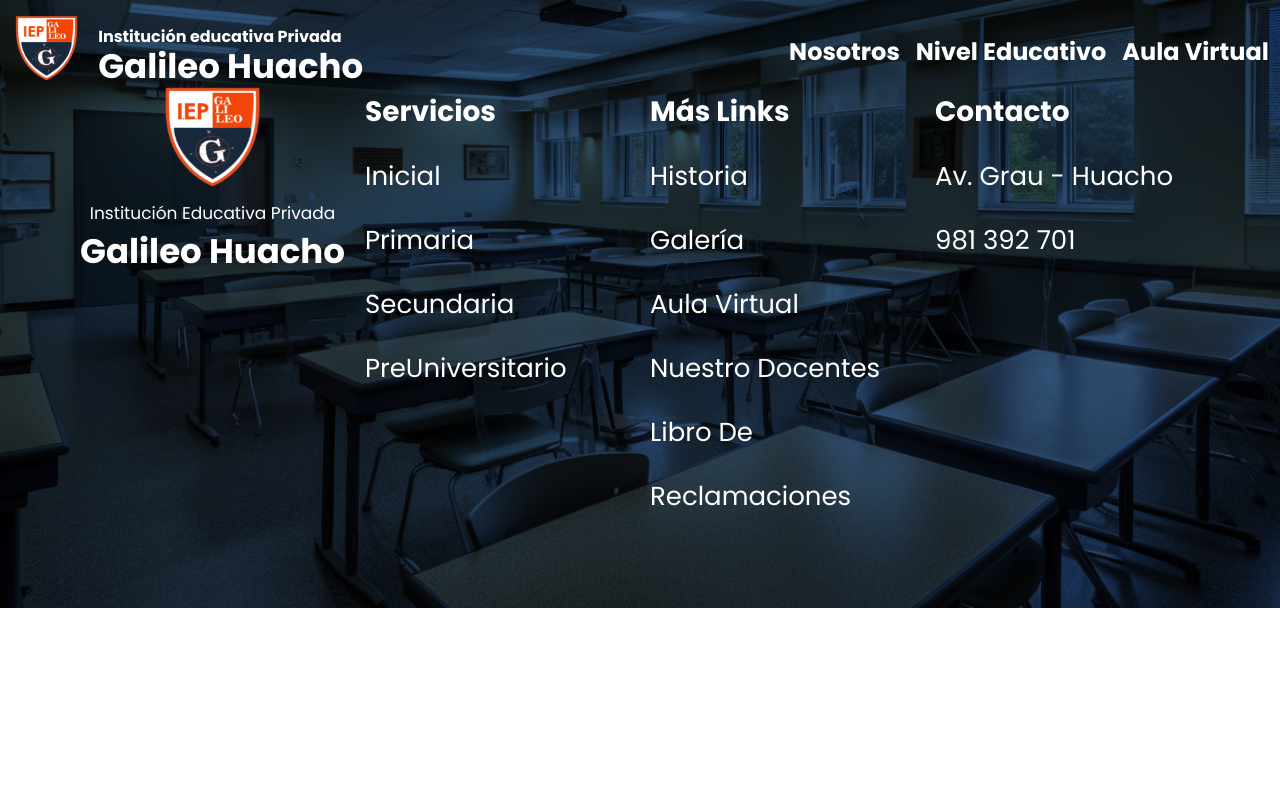
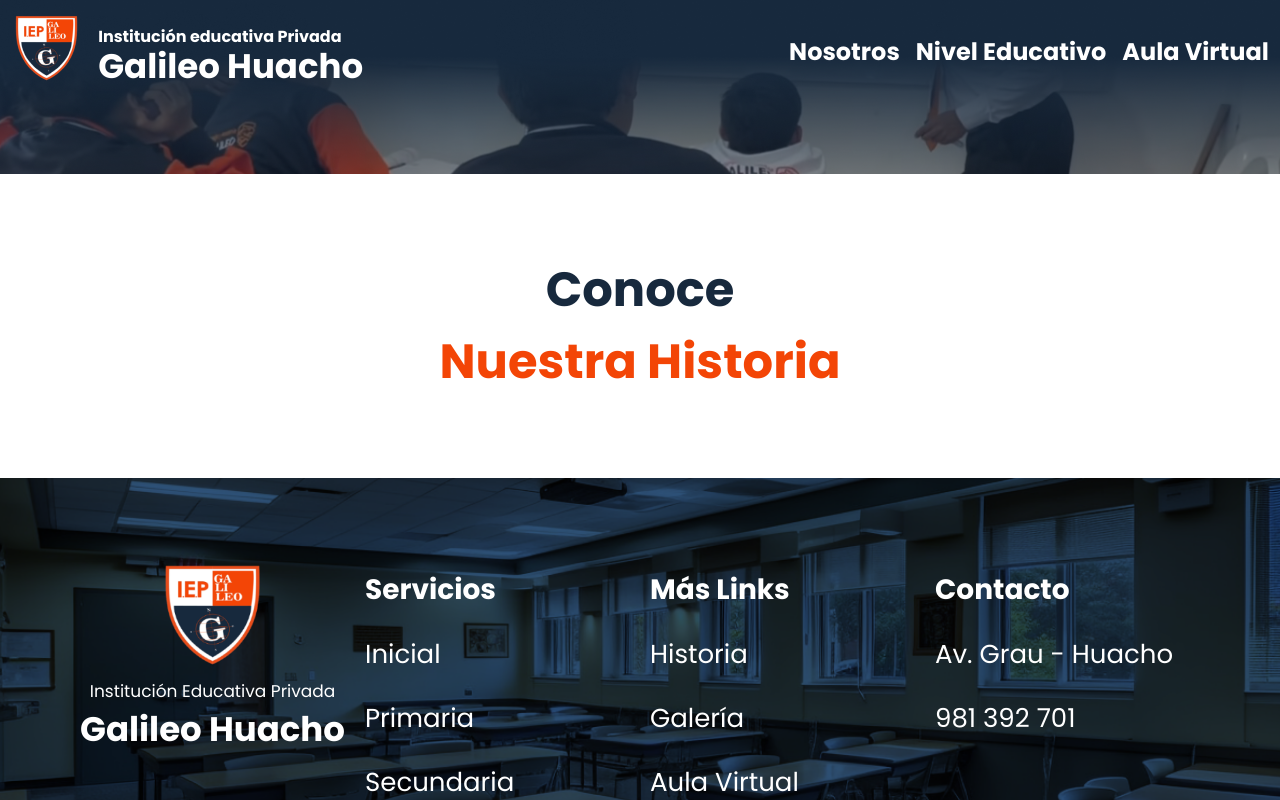
Before and after one commit to Zxpty/Galileo, a React (Vite) app: page /niveles-educativos in a window 1280 px wide. Shown: the top 800 px of the page. Built offline with nearby package versions, Linux system fonts and the light colour scheme.

Commit message:
feat: upload section where I have problemns

```diff
--- a/src/App.jsx
+++ b/src/App.jsx
@@ -4,6 +4,7 @@ import Footer from './Components/Footer/Footer'
 import './index.css'
 import { BrowserRouter, Route, Routes } from 'react-router-dom'
 import Nosotros from './pages/Nosotros/Nosotros.jsx'
+import NivelEducativo from './pages/NivelEducativo.jsx'
 function App() {
 
 
@@ -13,7 +14,7 @@ function App() {
       <NavBar />
       <Routes>
         <Route path="/" element={<Main />} />
-        <Route path='/niveles-educativos' />
+        <Route path='/niveles-educativos' element={<NivelEducativo/>}/>
         <Route path='/aula-virtual' />
         <Route path='/nosotros' element={<Nosotros />} />
       </Routes>
--- a/src/Components/Navbar/navbar.css
+++ b/src/Components/Navbar/navbar.css
@@ -123,7 +123,6 @@ header .overlay .close {
 }
 /*End of media query Nav*/
 #hero {
-  background: url("/Images/Background/background1.png");
   background-size: cover;
   background-position: top center;
   position: relative;
--- a/src/Components/Navbar/navbar.scss
+++ b/src/Components/Navbar/navbar.scss
@@ -151,7 +151,6 @@ header {
 
 // section 1
 #hero {
-    background: url("/Images/Background/background1.png");
     background-size: cover;
     background-position: top center;
     position: relative;
--- a/src/pages/NivelEducativo.jsx
+++ b/src/pages/NivelEducativo.jsx
@@ -0,0 +1,17 @@
+import TitleSpace from '../Components/TitleSpace/TitleSpace';
+import BackImage from '../assets/Images/Background/background4.png'
+import '../index.css';
+export default function nivelEducativo() {
+    return (
+        <>
+            <section id='hero' style={{ backgroundImage: `url(${BackImage})` }}>
+                <div className="header-container">
+                </div>
+            </section>
+            <TitleSpace
+                firstTitle="Conoce"
+                secondTitle="Nuestra Historia"
+            />
+        </>
+    )
+}
--- a/src/pages/Nosotros/Nosotros.css
+++ b/src/pages/Nosotros/Nosotros.css
@@ -1,3 +1,8 @@
+.header-container {
+  max-height: 174px;
+  height: 174px;
+}
+
 .section-historia {
   max-width: 100vw;
   display: flex;
@@ -18,7 +23,7 @@
 }
 
 .section-vision-mision {
-  background-color: #17293D;
+  background-color: #17293d;
   max-width: 564px;
   height: 564px;
   max-width: 100vw;
@@ -36,7 +41,8 @@
   max-height: 100%;
 }
 
-.mision div, .vision div {
+.mision div,
+.vision div {
   display: flex;
   flex-direction: column;
   justify-content: center;
@@ -46,5 +52,5 @@
   width: 516px;
   height: 439px;
   border-radius: 1rem;
-  background-color: #FEF7F5;
+  background-color: #fef7f5;
 }/*# sourceMappingURL=Nosotros.css.map */
--- a/src/pages/Nosotros/Nosotros.jsx
+++ b/src/pages/Nosotros/Nosotros.jsx
@@ -2,10 +2,15 @@
 import TitleSpace from '../../Components/TitleSpace/TitleSpace';
 import '../../index.css';
 import './Nosotros.css'
+import BackImage from '../../assets/Images/Background/background4.png'
 
 export default function Nosotros() {
     return (
         <>
+            <section id='hero' style={{ backgroundImage: `url(${BackImage})` }}>
+                <div className="header-container">
+                </div>
+            </section>
             <TitleSpace
                 firstTitle="Conoce"
                 secondTitle="Nuestra Historia"
@@ -31,14 +36,14 @@ export default function Nosotros() {
             <div className='section-vision-mision'>
                 <div className='mision'>
                     <div>
-                    <img src="./src/assets/images/MISION.png" alt="" />
-                    <h1>MISIÓN</h1>
+                        <img src="./src/assets/images/MISION.png" alt="" />
+                        <h1>MISIÓN</h1>
                     </div>
                 </div>
                 <div className='vision'>
                     <div>
-                    <img src="./src/assets/images/VISION1.png" alt="" />
-                    <h1>VISIÓN</h1>
+                        <img src="./src/assets/images/VISION1.png" alt="" />
+                        <h1>VISIÓN</h1>
                     </div>
                 </div>
             </div>
--- a/src/pages/Nosotros/Nosotros.scss
+++ b/src/pages/Nosotros/Nosotros.scss
@@ -1,3 +1,7 @@
+.header-container {
+    max-height: 174px;
+    height: 174px;
+}
 .section-historia {
     max-width: 100vw;
     display: flex;
@@ -18,7 +22,7 @@
 }
 
 .section-vision-mision {
-    background-color: #17293D;
+    background-color: #17293d;
     max-width: 564px;
     height: 564px;
     max-width: 100vw;
@@ -33,13 +37,12 @@
         align-items: center;
         justify-content: center;
         max-height: 100%;
-
     }
-
 }
 
-.mision, .vision{
-    div{
+.mision,
+.vision {
+    div {
         display: flex;
         flex-direction: column;
         justify-content: center;
@@ -49,6 +52,6 @@
         width: 516px;
         height: 439px;
         border-radius: 1rem;
-        background-color: #FEF7F5;
+        background-color: #fef7f5;
     }
 }
```
Also changed, not shown: 2 other files (tests, documents, lock files or other folders).
